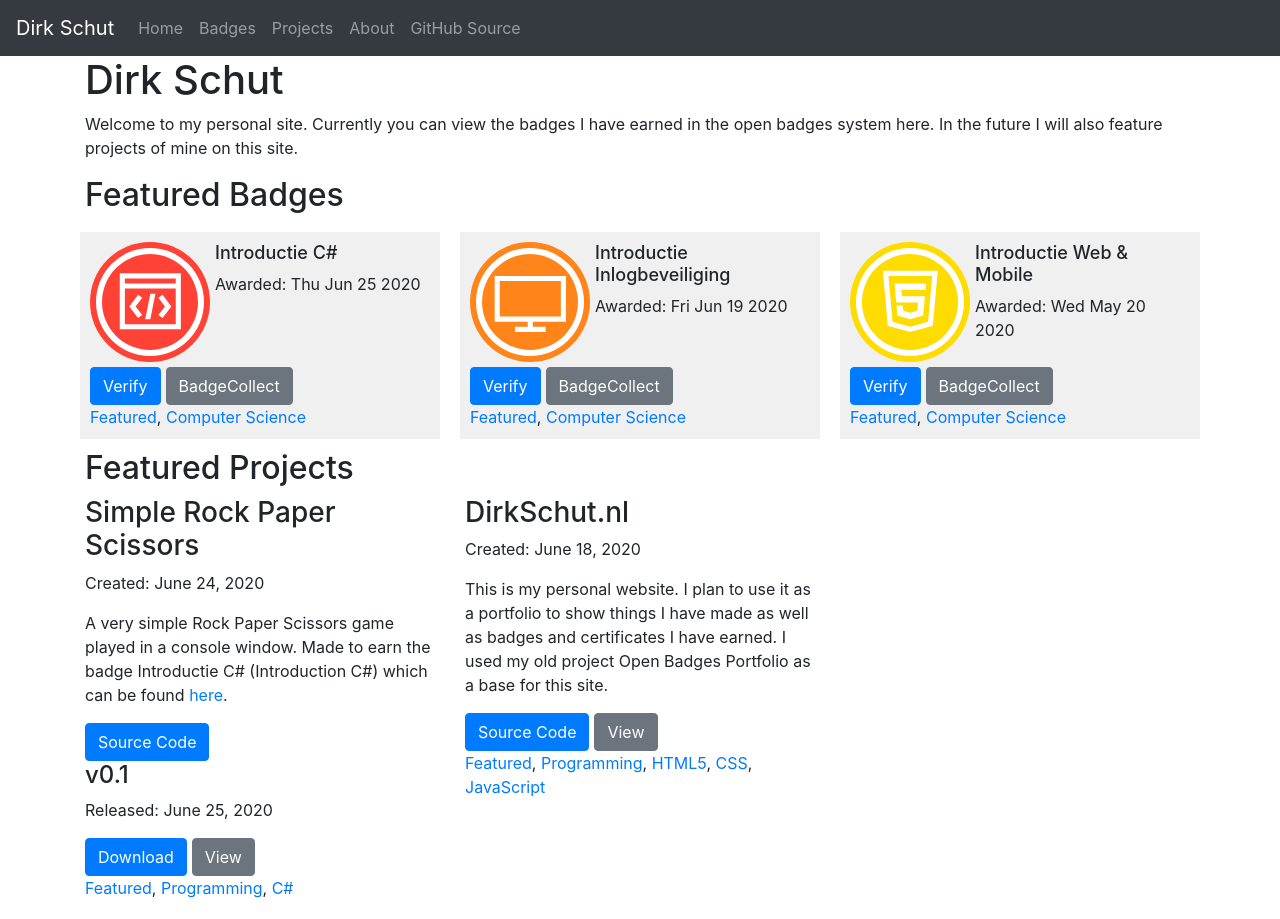
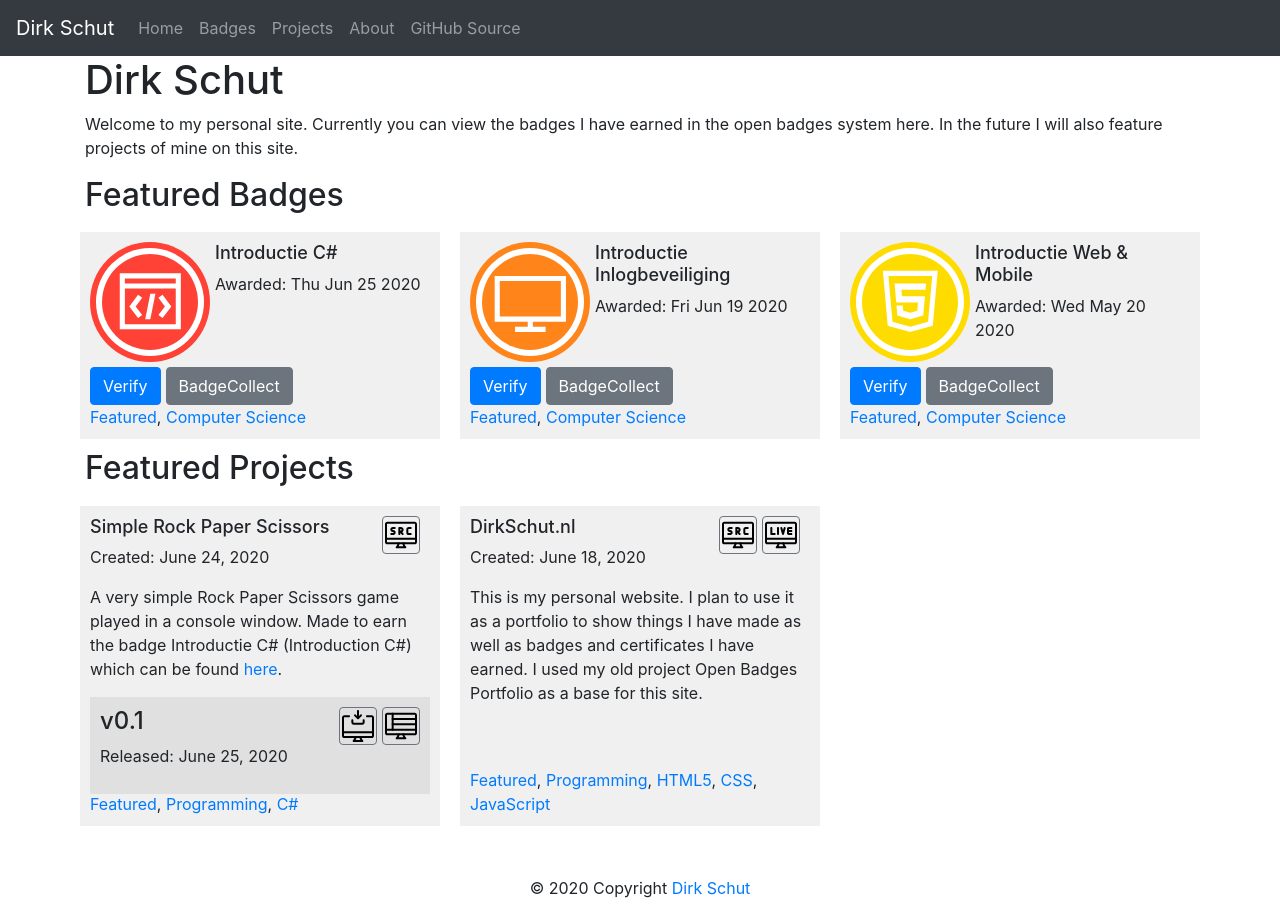
Before and after one commit to dirkschut/dirkschutnl, a plain HTML site: page index.html in a window 1280 px wide. Shown: the top 919 px of the page. Drawn offline with nearby package versions, Linux system fonts and the light colour scheme.

Commit message:
Made the projects into cards like the badges.

```diff
--- a/js/logic.js
+++ b/js/logic.js
@@ -22,6 +22,9 @@ function renderAbout(){
     aboutString += "<p>This is a project by me, <a href='https://github.com/mrDLSable'>Dirk Schut</a>, to showcase my <a href='https://openbadges.org/'> Open Badges</a> badges, and to show that I have some competency in web development for the <a href='https://badgecollect.app/badges/28f940d61f913065a2a0aa34c2b3c1cd'>Introductie Web & Mobile</a> (Introduction Web & Mobile) badge.</p>";
     aboutString += "<p>Regarding the test badges: They are there purely so that the system feels a bit more filled and for testing purposes. They will be removed once I earn more proper badges.</p>";
     aboutString += "<h2>Verifying BadgeCollect badges</h2><p>Right now it is not possible to verify <a href='https://badgecollect.app/'>badgecollect</a> badges with the <a href='https://badgecheck.io/'>badgecheck</a> system. I have been in contact with the team from badgecollect and they tell me that this is something they're working on.</p>";
+
+    aboutString += "<h2>Attributions:</h2>";
+    aboutString += "Icons made by <a href='https://www.flaticon.com/authors/pixel-perfect' title='Pixel perfect'>Pixel perfect</a> from <a href='https://www.flaticon.com/' title='Flaticon'> www.flaticon.com</a>";
     $("main").html(aboutString);
 }
 
--- a/js/projectlogic.js
+++ b/js/projectlogic.js
@@ -16,14 +16,18 @@ function getProjectsString(projectsToRender){
 
         switch(tempProject.type){
             case PROJECTTYPE_PROGRAMMING:
-                projectsString += "<div class='col-md-4 project'><h3>" + projectName + "</h3>";
+                projectsString += "<div class='col-md-4 project'>";
+                projectsString += "<div class='buttons'>";
+                projectsString += "<a class='btn btn-outline-secondary' role='button' target='_blank' href='" + tempProject.source + "'><img class='icon' src='img/src.svg' /></a>";
+                if(tempProject.location != null){
+                    projectsString += "<a class='btn btn-outline-secondary' role='button' target='_blank' href='" + tempProject.location + "'><img class='icon' src='img/live.svg' /></a>";
+                }
+                projectsString += "</div>";
+
+                projectsString += "<h3 class='projectTitle'>" + projectName + "</h3>";
+
                 projectsString += "<p>Created: " + tempProject.createddate + "</p>";
                 projectsString += "<p>" + tempProject.description + "</p>";
-                projectsString += "<a class='btn btn-primary' role='button' target='_blank' href='" + tempProject.source + "'>Source Code</a>";
-
-                if(tempProject.location != null){
-                    projectsString += "<a class='btn btn-secondary' role='button' target='_blank' href='" + tempProject.location + "'>View</a>";
-                }
 
                 //Render the Releases
                 let releases = [];
@@ -36,10 +40,14 @@ function getProjectsString(projectsToRender){
 
                 if(releases.length > 0){
                     let tempRelease = tempProject.releases[releases[0][0]];
+                    projectsString += "<div class='release'>";
+                    projectsString += "<div class='buttons'>";
+                    projectsString += "<a class='btn btn-outline-secondary' role='button' target='_blank' href='" + tempRelease.download + "'><img class='icon' src='img/down.svg' /></a>";
+                    projectsString += "<a class='btn btn-outline-secondary' role='button' target='_blank' href='" + tempRelease.URL + "'><img class='icon' src='img/info.svg' /></a>";
+                    projectsString += "</div>";
                     projectsString += "<h4>" + releases[0][0] + "</h4>"
                     projectsString += "<p>Released: " + tempRelease.releasedate + "</p>";
-                    projectsString += "<a class='btn btn-primary' role='button' target='_blank' href='" + tempRelease.download + "'>Download</a>";
-                    projectsString += "<a class='btn btn-secondary' role='button' target='_blank' href='" + tempRelease.URL + "'>View</a>";
+                    projectsString += "</div>";
                 }
 
                 //Render the categories
--- a/style.css
+++ b/style.css
@@ -42,6 +42,42 @@
     background-color: lightgray;
 }
 
+.project{
+    border: 10px solid white;
+    background-color: #f0f0f0;
+    padding: 10px;
+    padding-bottom: 2em;
+}
+
+.project .projectTitle{
+    font-size: 18px;
+}
+
+.project .buttons{
+    float: right;
+    padding-right: 5px;
+}
+
+.project .btn .icon{
+    width: 32px;
+}
+
 .project .btn{
     margin-right: 5px;
+    padding: 2px;
 }
+
+.project .release{
+    background-color: #e0e0e0;
+    padding: 10px;
+    padding-right: 5px;
+}
+
+.project .release .buttons{
+    padding-right: 0px;
+}
+
+.project .projectCategories{
+    bottom: 10px;
+    position: absolute;
+}
```
Also changed, not shown: img/down.svg (added), img/info.svg (added), img/live.svg (added), img/src.svg (added).
